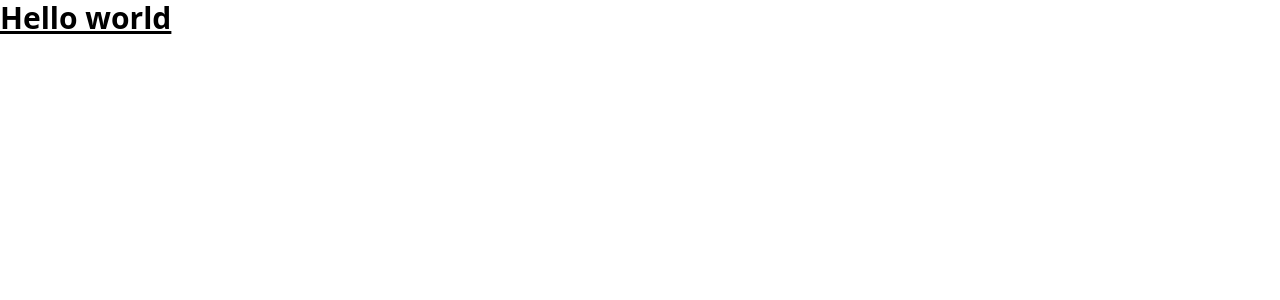
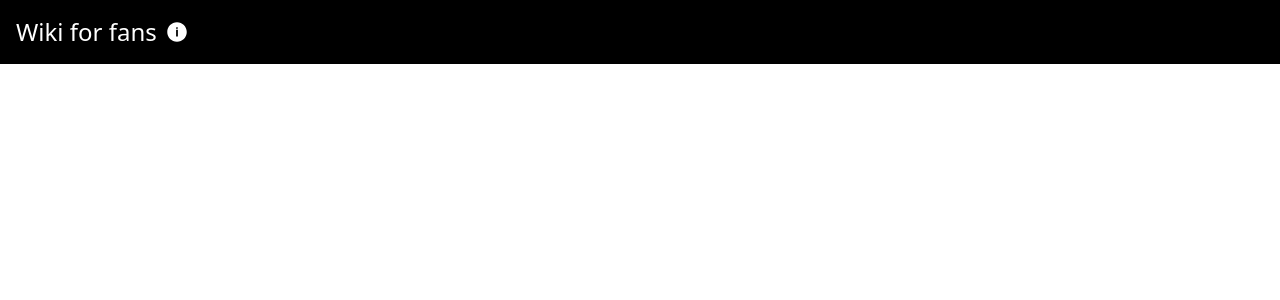
Before and after one commit to gustavobanares/Wiki-for-fans, a React (Vite) app in the folder wifi-for-fans/: page / in a window 1280 px wide. Shown: the top 300 px of the page. Built offline with nearby package versions, Linux system fonts and the light colour scheme.

Commit message:
styles: create header from home

```diff
--- a/wifi-for-fans/src/App.jsx
+++ b/wifi-for-fans/src/App.jsx
@@ -1,10 +1,9 @@
+import Header from "./components/Header"
 
 function App() {
 
   return (
-    <div>
-      <h1 class='text-3xl font-bold underline'>Hello world</h1>
-    </div>
+    <Header />
   )
 }
 
--- /dev/null
+++ b/wifi-for-fans/src/components/Header.jsx
@@ -0,0 +1,18 @@
+import { IoIosInformationCircle } from "react-icons/io";
+
+const Header = () => {
+  return (
+    <div className="flex h-full flex-col overflow-y-hidden bg-slate-200">
+      <header className="bg-black p-4 text-white">
+        <h1 className="text-2xl flex items-center">
+          <a href="/" className="flex items-center space-x-2">
+            <span>Wiki for fans</span>
+            <IoIosInformationCircle />
+          </a>
+        </h1>
+      </header>
+    </div>
+  );
+}
+
+export default Header;
```
